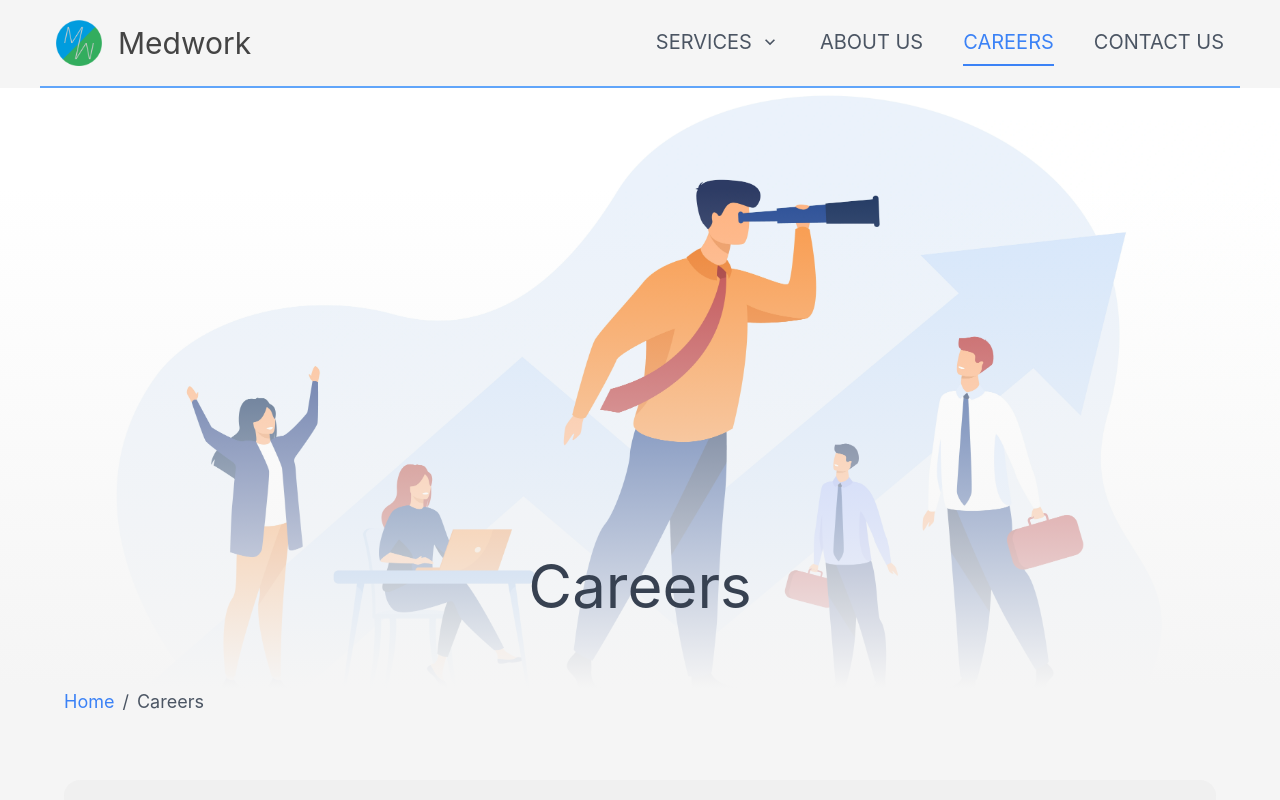
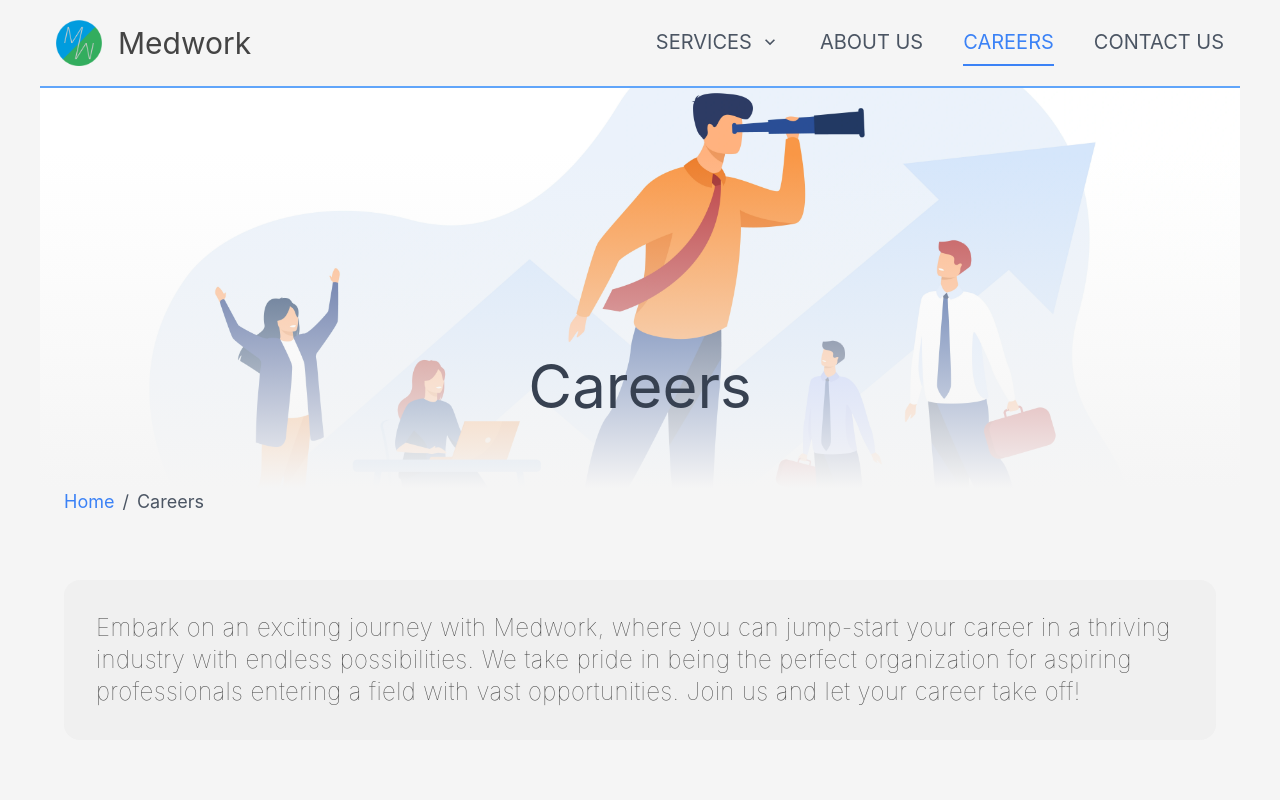
Before and after one commit to Medwork-CRO/webpage, a Next.js app: page /careers in a window 1280 px wide. Shown: the top 800 px of the page. Built offline with nearby package versions, Linux system fonts and the light colour scheme.

Commit message:
Make all images smaller

```diff
--- a/src/components/ImageCarousel.tsx
+++ b/src/components/ImageCarousel.tsx
@@ -1,5 +1,5 @@
+import { useEffect, useState } from "react";
 import Image, { StaticImageData } from "next/image";
-import { useEffect, useState } from "react";
 
 type ImageShowCaseProps = {
   image: StaticImageData;
@@ -41,10 +41,10 @@ function ImageCarousel({ image, title }: ImageShowCaseProps) {
     }, [lastScrollTop]);
 
     return (
-        <div className="relative flex flex-col md:flex-row h-[85vh] flex-[0_0_100%] motion-safe:animate-fadeIn">
+        <div className="relative flex flex-col md:flex-row h-[50vh] flex-[0_0_100%] motion-safe:animate-fadeIn justify-center">
             <Image
                 src={image}
-                className="h-full min-w-full object-cover"
+                className="h-full max-w-[1200px] object-cover"
                 alt="alt"
             />
 
--- a/src/components/ImageCategory.tsx
+++ b/src/components/ImageCategory.tsx
@@ -17,7 +17,7 @@ function ImageCategory({
             <div className="relative flex flex-col md:flex-row flex-[0_0_100%] motion-safe:animate-fadeIn">
                 <Image
                     src={image}
-                    className="h-[75vh] object-cover"
+                    className="max-w-[1200px] h-[50vh] object-cover" // h-[75vh]
                     alt="alt"
                 />
 
```
